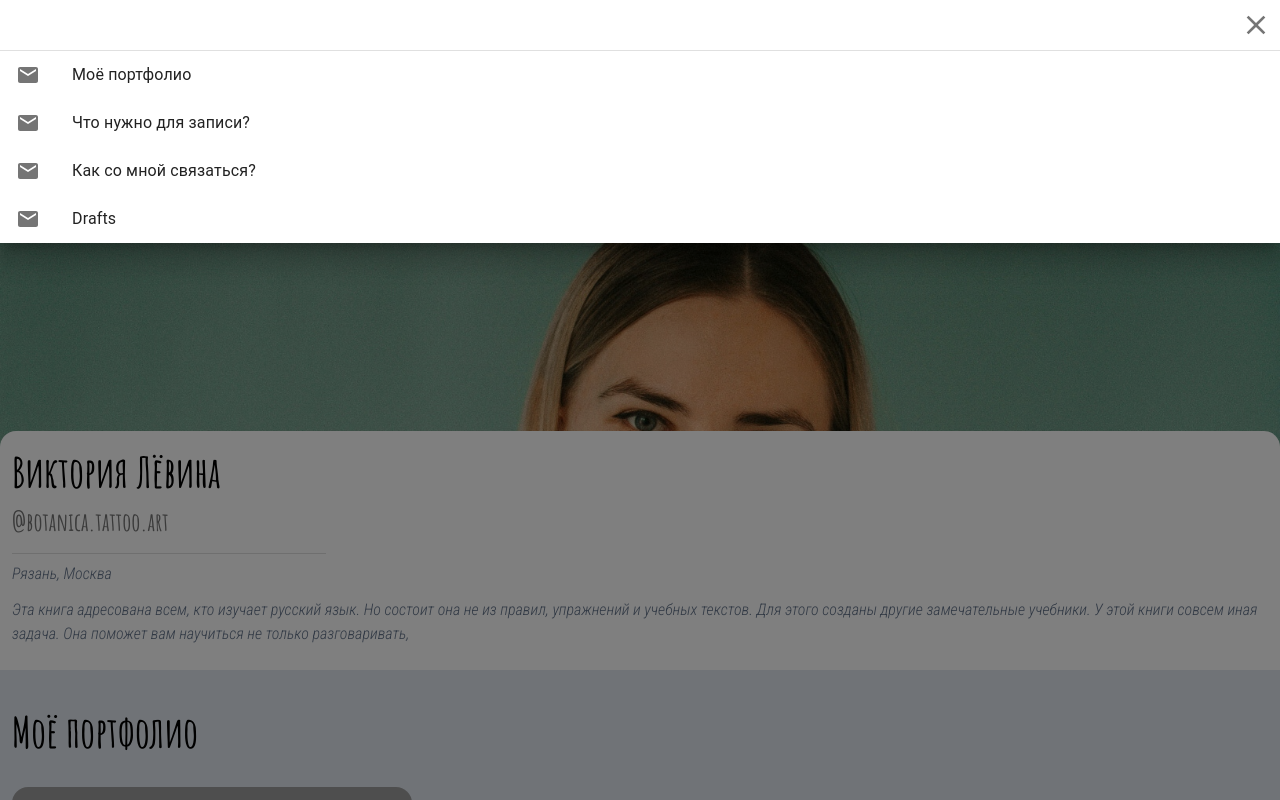
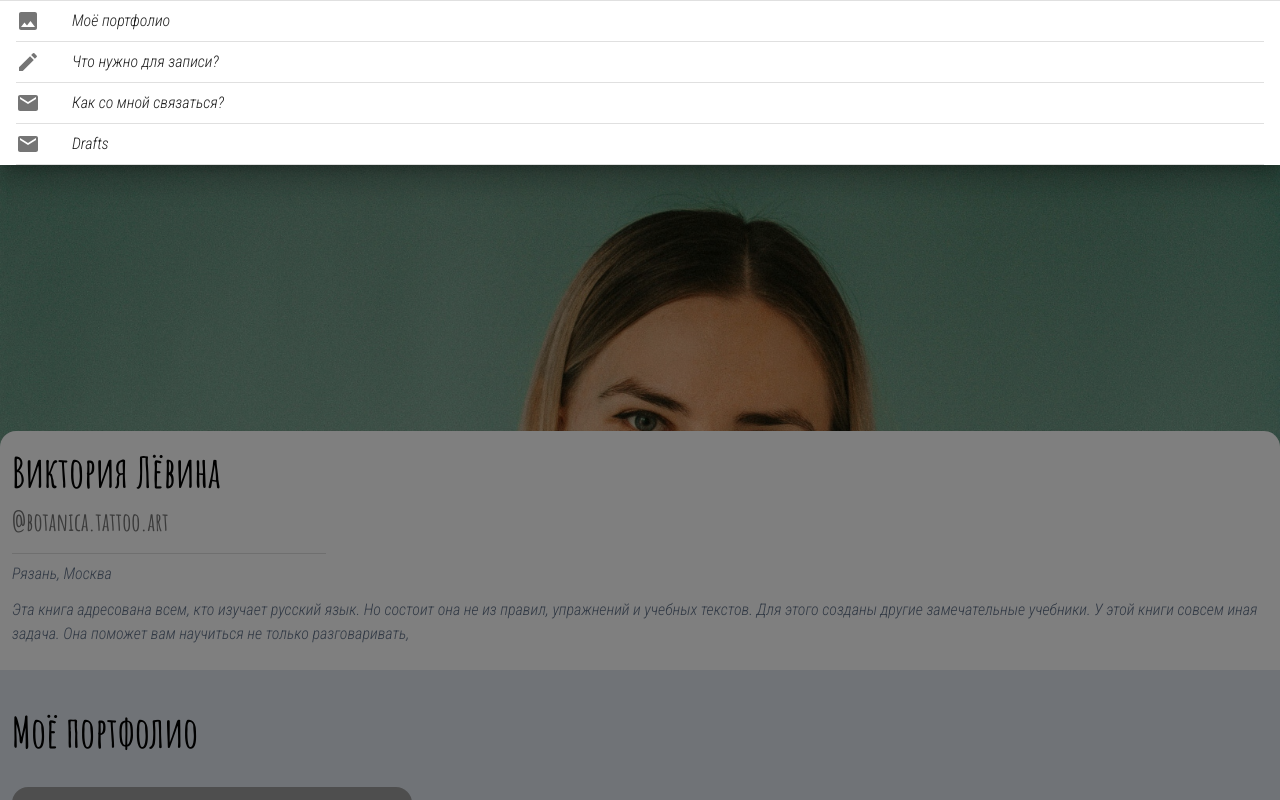
Before and after one commit to Nikolyovin/botanica, a React (Create React App) app: page / in a window 1280 px wide. Both pictures are taken after a click on the button 1252 px from the left and 25 px from the top of the page. Shown: the top 800 px of the page. Built offline with nearby package versions, Linux system fonts and the light colour scheme; grey boxes are pictures that could not be loaded; a web font is replaced by a local one.

Commit message:
did drawer and fix error in console

```diff
--- a/package.json
+++ b/package.json
@@ -16,6 +16,7 @@
     "@types/react": "^18.0.0",
     "@types/react-dom": "^18.0.0",
     "@types/react-scroll": "^1.8.6",
+    "@types/swiper": "^6.0.0",
     "gh-pages": "^4.0.0",
     "react": "^18.2.0",
     "react-dom": "^18.2.0",
--- a/src/App.tsx
+++ b/src/App.tsx
@@ -2,6 +2,9 @@ import React from 'react'
 import Footer from './components/Footer/Footer'
 import Header from './components/Header/Header'
 import Main from './components/Main/Main'
+// import SwiperCore, { Autoplay, Navigation, EffectCards } from 'swiper'
+
+// SwiperCore.use([Autoplay, Navigation, EffectCards]) //need for autoplay slideshow
 
 const App = () => {
     return (
--- a/src/components/Header/DrawerList.tsx
+++ b/src/components/Header/DrawerList.tsx
@@ -15,11 +15,11 @@ const DrawerList: FC<Iprops> = ({ setIsOpen, setVariant }) => {
     const onClick = () => setIsOpen(false)
     return (
         <Box sx={{ width: 'auto' }} role='presentation'>
-            <div className='flex justify-end items-center h-[50px]'>
+            {/* <div className='flex justify-end items-center h-[50px]'>
                 <IconButton onClick={onClick}>
                     <CloseIcon sx={{ fontSize: 32 }} />
                 </IconButton>
-            </div>
+            </div> */}
             <Divider />
             <TabList setIsOpen={setIsOpen} setVariant={setVariant} />
         </Box>
--- a/src/components/Header/TabList.tsx
+++ b/src/components/Header/TabList.tsx
@@ -4,6 +4,9 @@ import MailIcon from '@mui/icons-material/Mail'
 import { List, ListItem, ListItemButton, ListItemIcon, ListItemText } from '@mui/material'
 import { Link } from 'react-scroll'
 import { VariantType } from './Header'
+import Divider from '@mui/material/Divider'
+import ImageIcon from '@mui/icons-material/Image'
+import CreateIcon from '@mui/icons-material/Create'
 
 interface IButton {
     title: string
@@ -20,22 +23,22 @@ const TabList: React.FC<Iprops> = ({ setIsOpen, setVariant }) => {
     const arrButtons: IButton[] = [
         {
             href: 'portfolio',
-            icon: 'test',
+            icon: 'ImageIcon',
             title: 'Моё портфолио'
         },
         {
             href: 'contactMeTop',
-            icon: 'test',
+            icon: 'CreateIcon',
             title: 'Что нужно для записи?'
         },
         {
             href: 'contactMeBottom',
-            icon: 'test',
+            icon: 'MailIcon',
             title: 'Как со мной связаться?'
         },
         {
             href: 'portfolio',
-            icon: 'test',
+            icon: 'MailIcon',
             title: 'Drafts'
         }
     ]
@@ -46,19 +49,33 @@ const TabList: React.FC<Iprops> = ({ setIsOpen, setVariant }) => {
         setVariant('temporary')
     }
 
+    const findNameComponent = (icon: string) => {
+        switch (icon) {
+            case 'ImageIcon':
+                return <ImageIcon />
+            case 'CreateIcon':
+                return <CreateIcon />
+            case 'MailIcon':
+                return <MailIcon />
+            // case 'ImageIcon': return <ImageIcon/>
+        }
+    }
+
     return (
         <List sx={{ p: 0 }}>
             {arrButtons.map((item, index) => (
-                <ListItem key={index} disablePadding>
-                    <ListItemButton>
-                        <ListItemIcon>
-                            <MailIcon />
-                        </ListItemIcon>
-                        <Link to={item.href} smooth={true} duration={500}>
-                            <ListItemText primary={item.title} onClick={onClick} />
-                        </Link>
-                    </ListItemButton>
-                </ListItem>
+                <div key={index}>
+                    <Link to={item.href} smooth={true} duration={500} onClick={onClick}>
+                        <ListItem disablePadding>
+                            <ListItemButton>
+                                <ListItemIcon>{findNameComponent(item.icon)}</ListItemIcon>
+                                {/* <ListItemText primary={item.title} /> */}
+                                <span className='w-full'>{item.title}</span>
+                            </ListItemButton>
+                        </ListItem>
+                        <Divider variant='middle' />
+                    </Link>
+                </div>
             ))}
         </List>
     )
--- a/src/components/Main/ContactMe/ContactMeBottom.tsx
+++ b/src/components/Main/ContactMe/ContactMeBottom.tsx
@@ -10,7 +10,7 @@ const ContactMeBottom = () => {
     return (
         <Element name='contactMeBottom'>
             <h3 className='title flex-1 px-[20px] py-[60px]'>Как со мной связаться?</h3>
-            <p className='text-slate-900 font-bold pb-[50px] px-[20px] '>
+            <p className='text-slate-900 font-bold pb-[50px] px-[20px] text-[18px]'>
                 Эта книга адресована всем, кто изучает русский язык. Но состоит она не из правил, упражнений и учебных
                 текстов.
             </p>
--- a/src/components/Main/ContactMe/ContactMeTop.tsx
+++ b/src/components/Main/ContactMe/ContactMeTop.tsx
@@ -3,16 +3,18 @@ import { IconButton, Typography } from '@mui/material'
 import photo from '../../../assets/IMG_3394.jpg'
 import list2 from '../../../assets/list2.jpg'
 import { Element } from 'react-scroll'
+import ContactMeTopSlider from './ContactMeTopSlider'
 
 const ContactMeTop = () => {
     return (
         <Element name='contactMeTop'>
             <div className=' z-0 relative'>
-                <img className=' object-contain ' src={photo} />
-                <div className='absolute flex h-full flex-col top-0 px-[20px] py-[60px]'>
+                {/* <img className=' object-contain ' src={photo} /> */}
+                <ContactMeTopSlider />
+                <div className='absolute z-100 flex h-full flex-col top-0 px-[20px] py-[60px]'>
                     <h3 className='title text-white flex-1'>Что нужно для записи?</h3>
                     <div className='flex justify-between '>
-                        <p className='text-sm text-white font-bold text-end'>
+                        <p className=' text-white font-bold text-end text-[17px]'>
                             Эта книга адресована всем, кто изучает русский язык. Но состоит она не из правил, упражнений
                             и учебных текстов. Для этого созданы другие замечательные учебники. У этой книги совсем иная
                             задача. Она поможет вам научиться не только разговаривать,Для этого созданы другие
--- /dev/null
+++ b/src/components/Main/ContactMe/ContactMeTopSlider.tsx
@@ -0,0 +1,50 @@
+import { Swiper, SwiperSlide } from 'swiper/react'
+import { Autoplay, EffectFade } from 'swiper'
+import slide1 from '../../../assets/IMG_3394.jpg'
+import slide2 from '../../../assets/IMG_3392.jpg'
+import slide3 from '../../../assets/IMG_3393.jpg'
+import 'swiper/css'
+import 'swiper/css/pagination'
+
+interface ISlide {
+    src: string
+}
+
+const ContactMeTopSlider = () => {
+    const arrSlides: ISlide[] = [
+        {
+            src: slide1
+        },
+        {
+            src: slide2
+        },
+        {
+            src: slide3
+        }
+    ]
+
+    return (
+        <Swiper
+            modules={[Autoplay, EffectFade]}
+            // observeParents={true}
+            // observer={true}
+            // loop={true}
+            // spaceBetween={30}
+            // speed={2000}
+            slidesPerView={1}
+            autoplay={{ delay: 4000, waitForTransition: false, disableOnInteraction: false }}
+            // effect='fade'
+            // fadeEffect={{ crossFade: true }}
+            onSlideChange={() => console.log('slide change')}
+            onSwiper={swiper => console.log(swiper)}
+        >
+            {arrSlides.map(({ src }) => (
+                <SwiperSlide key={src}>
+                    <img className='object-cover' src={src} />
+                </SwiperSlide>
+            ))}
+        </Swiper>
+    )
+}
+
+export default ContactMeTopSlider
--- a/src/components/Main/Potfolio/Slideshow.tsx
+++ b/src/components/Main/Potfolio/Slideshow.tsx
@@ -1,5 +1,5 @@
 import { Swiper, SwiperSlide } from 'swiper/react'
-import { Pagination } from 'swiper'
+import { Pagination, EffectFade, Autoplay } from 'swiper'
 import img2 from '../../../assets/IMG_3014.JPG'
 import img3 from '../../../assets/IMG_3179.JPG'
 import img5 from '../../../assets/IMG_3207.JPG'
@@ -33,10 +33,13 @@ const SlideShow = () => {
 
     return (
         <Swiper
-            modules={[Pagination]}
+            modules={[Pagination, EffectFade, Autoplay]}
             spaceBetween={30}
             slidesPerView={1}
-            navigation
+            // navigation
+            effect='fade'
+            // autoplay={{ delay: 1000, waitForTransition: false, disableOnInteraction: false }}
+            fadeEffect={{ crossFade: true }}
             pagination={{
                 dynamicBullets: true,
                 clickable: true
@@ -46,8 +49,8 @@ const SlideShow = () => {
             onSwiper={swiper => console.log(swiper)}
         >
             {arrSlides.map(({ src }) => (
-                <SwiperSlide>
-                    <img className='slideImg' src={src} />
+                <SwiperSlide key={src}>
+                    <img className='slideImg z-0' src={src} />
                 </SwiperSlide>
             ))}
         </Swiper>
--- a/src/index.css
+++ b/src/index.css
@@ -1,22 +1,11 @@
 @tailwind base;
 @tailwind components;
 @tailwind utilities;
-
-
-.swiper-pagination-bullet-active{
-    background-color: white !important;
-}
 
 @layer components {
     .bggImage {
         background-image: url('https://img.freepik.com/free-photo/tropical-green-leaves-background_53876-88891.jpg');
     }
-
-    .bggImageBlack {
-        background-image: url('https://encrypted-tbn0.gstatic.com/images?q=tbn:ANd9GcTlr6woeLljxu6J8w7a3JRrGCOHWEWBUXHZhfNoTBFFyEDImZthNyN9Z0C08e9EpXjAXh4&usqp=CAU');
-    }
-
-
 
     .slideImg {
         @apply object-cover rounded-t-2xl;
@@ -44,7 +33,11 @@
         font-family: 'Amatic SC', cursive;
     }
 
-    /* .caveatBold {
-        font-family: caveatBold;
-    } */
 }
+
+.swiper-pagination-bullet-active{
+    background-color: white !important;
+}
+.swiper{
+    z-index: 0 !important;
+}
```
Also changed, not shown: public/manifest.json, src/ContactMeTopSlider.css (added), 1 other file (tests, documents, lock files or other folders).
